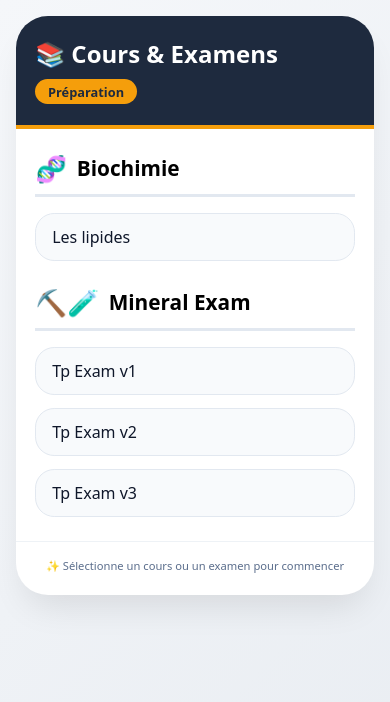
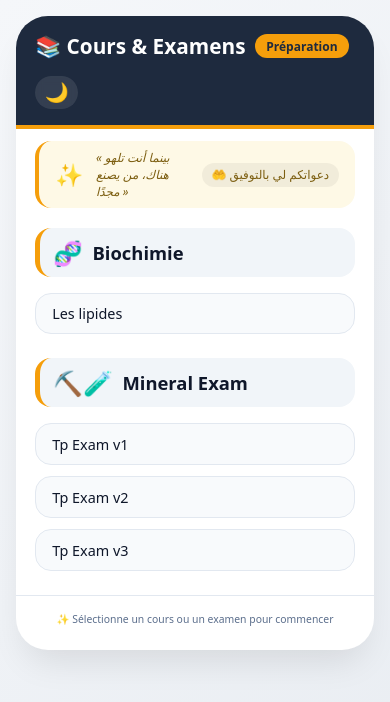
Before and after one commit to dypox28/drnizar, a plain HTML site: page index.html in a window 390 px wide. Drawn offline with Linux system fonts and the light colour scheme.

Commit message:
Update index.html

```diff
--- a/index.html
+++ b/index.html
@@ -11,32 +11,72 @@
             box-sizing: border-box;
         }
 
+        /* ========== متغيرات الضوء والدارك ========== */
+        :root {
+            --bg-body: linear-gradient(135deg, #f5f7fa 0%, #e9edf2 100%);
+            --bg-container: #ffffff;
+            --text-color: #0f172a;
+            --header-bg: #1e2a3e;
+            --header-text: white;
+            --border-color: #e2e8f0;
+            --card-bg: #f8fafc;
+            --quote-bg: #fef9e6;
+            --quote-border: #f59e0b;
+            --quote-text: #7c5e10;
+            --footer-text: #5b6e8c;
+            --section-bg: #f1f5f9;
+            --section-text: #0f172a;
+        }
+
+        body.dark {
+            --bg-body: linear-gradient(135deg, #0f172a 0%, #1e293b 100%);
+            --bg-container: #1e293b;
+            --text-color: #f1f5f9;
+            --header-bg: #0f172a;
+            --header-text: #f1f5f9;
+            --border-color: #334155;
+            --card-bg: #334155;
+            --quote-bg: #2d3a4e;
+            --quote-border: #f59e0b;
+            --quote-text: #fde68a;
+            --footer-text: #94a3b8;
+            --section-bg: #334155;
+            --section-text: #f1f5f9;
+        }
+
         body {
             font-family: system-ui, -apple-system, 'Segoe UI', Roboto, 'Helvetica Neue', sans-serif;
-            background: linear-gradient(135deg, #f5f7fa 0%, #e9edf2 100%);
+            background: var(--bg-body);
             min-height: 100vh;
             padding: 1.5rem;
+            transition: background 0.3s ease;
         }
 
         .container {
             max-width: 800px;
             margin: 0 auto;
-            background: white;
+            background: var(--bg-container);
             border-radius: 2rem;
             box-shadow: 0 20px 35px -10px rgba(0, 0, 0, 0.1);
             overflow: hidden;
+            transition: background 0.3s ease;
         }
 
-        /* Header principal */
+        /* Header */
         .main-header {
-            background: #1e2a3e;
-            padding: 1.8rem 1.8rem;
+            background: var(--header-bg);
+            padding: 1.5rem 1.8rem;
             border-bottom: 4px solid #f59e0b;
+            display: flex;
+            justify-content: space-between;
+            align-items: center;
+            flex-wrap: wrap;
+            gap: 1rem;
         }
 
         .main-header h1 {
-            color: white;
-            font-size: 1.9rem;
+            color: var(--header-text);
+            font-size: 1.7rem;
             font-weight: 600;
             display: flex;
             align-items: center;
@@ -44,7 +84,69 @@
             flex-wrap: wrap;
         }
 
-        /* chaque section (Biochimie / Mineral Exam) */
+        .badge {
+            background: #f59e0b;
+            color: #1e2a3e;
+            font-size: 0.75rem;
+            padding: 0.2rem 0.7rem;
+            border-radius: 40px;
+        }
+
+        /* زر الدارك مود */
+        .darkmode-toggle {
+            background: rgba(255,255,255,0.1);
+            border: none;
+            font-size: 1.5rem;
+            cursor: pointer;
+            padding: 0.4rem 0.7rem;
+            border-radius: 2rem;
+            transition: 0.2s;
+            backdrop-filter: blur(4px);
+        }
+
+        .darkmode-toggle:hover {
+            background: rgba(255,255,255,0.2);
+            transform: scale(1.05);
+        }
+
+        /* اقتباس ستايليش صغير فوق */
+        .stylish-quote {
+            background: var(--quote-bg);
+            margin: 1rem 1.5rem 0 1.5rem;
+            padding: 0.7rem 1.2rem;
+            border-radius: 1rem;
+            border-left: 4px solid var(--quote-border);
+            display: flex;
+            align-items: center;
+            gap: 0.8rem;
+            flex-wrap: wrap;
+            transition: all 0.3s ease;
+        }
+
+        .quote-icon {
+            font-size: 1.4rem;
+        }
+
+        .quote-stylish-text {
+            font-size: 0.85rem;
+            color: var(--quote-text);
+            font-style: italic;
+            flex: 1;
+        }
+
+        .quote-stylish-dua {
+            font-size: 0.75rem;
+            color: var(--quote-text);
+            background: rgba(0,0,0,0.05);
+            padding: 0.2rem 0.6rem;
+            border-radius: 2rem;
+        }
+
+        body.dark .quote-stylish-dua {
+            background: rgba(255,255,255,0.1);
+        }
+
+        /* ===== عناوين الأقسام (التحسين الجديد) ===== */
         .section {
             padding: 0 1.5rem;
         }
@@ -53,16 +155,20 @@
             display: flex;
             align-items: center;
             gap: 0.6rem;
-            font-size: 1.5rem;
-            font-weight: 600;
-            margin-top: 1.8rem;
+            font-size: 1.35rem;
+            font-weight: 700;
+            margin-top: 1.5rem;
             margin-bottom: 1rem;
-            padding-bottom: 0.5rem;
-            border-bottom: 3px solid #e2e8f0;
+            padding: 0.65rem 1rem;
+            background: var(--section-bg);
+            border-radius: 1rem;
+            border-left: 5px solid #f59e0b;
+            color: var(--section-text);
+            transition: all 0.3s ease;
         }
 
         .section-title .emoji {
-            font-size: 1.6rem;
+            font-size: 1.5rem;
         }
 
         .course-list {
@@ -71,102 +177,65 @@
         }
 
         .course-list li {
-            margin-bottom: 0.8rem;
+            margin-bottom: 0.7rem;
         }
 
         .course-list a {
             display: flex;
             align-items: center;
             gap: 1rem;
-            background: #f8fafc;
-            padding: 0.9rem 1.3rem;
-            border-radius: 1.2rem;
+            background: var(--card-bg);
+            padding: 0.8rem 1.2rem;
+            border-radius: 1rem;
             text-decoration: none;
-            font-size: 1.1rem;
+            font-size: 1rem;
             font-weight: 500;
-            color: #0f172a;
+            color: var(--text-color);
             transition: all 0.25s;
-            border: 1px solid #e2e8f0;
+            border: 1px solid var(--border-color);
         }
 
-        /* icône différente selon la section (on peut personnaliser) */
         .course-list a::before {
-            font-size: 1.3rem;
+            font-size: 1.2rem;
             transition: transform 0.2s;
         }
 
-        /* Pour la section Biochimie */
         .section:first-of-type .course-list a::before {
             content: "🧪";
         }
 
-        /* Pour la section Mineral Exam */
         .section:last-of-type .course-list a::before {
             content: "⛏️";
         }
 
         .course-list a:hover {
-            background: #ffffff;
+            background: var(--bg-container);
             border-color: #f59e0b;
-            transform: translateX(6px);
-            box-shadow: 0 8px 18px rgba(0, 0, 0, 0.05);
-        }
-
-        .course-list a:hover::before {
-            transform: scale(1.1);
+            transform: translateX(5px);
+            box-shadow: 0 6px 14px rgba(0, 0, 0, 0.08);
         }
 
         .footer-note {
-            padding: 1.2rem 1.8rem 1.8rem;
-            border-top: 1px solid #eef2f6;
-            font-size: 0.8rem;
-            color: #5b6e8c;
+            padding: 1rem 1.5rem 1.5rem;
+            border-top: 1px solid var(--border-color);
+            font-size: 0.75rem;
+            color: var(--footer-text);
             text-align: center;
-            margin-top: 0.5rem;
+            margin-top: 0.2rem;
         }
 
-        /* ========== RESPONSIVE (الهاتف) ========== */
+        /* ========== RESPONSIVE ========== */
         @media (max-width: 640px) {
-            body {
-                padding: 1rem;
-            }
-
-            .main-header {
-                padding: 1.3rem 1.2rem;
-            }
-
-            .main-header h1 {
-                font-size: 1.5rem;
-            }
-
-            .section {
-                padding: 0 1.2rem;
-            }
-
-            .section-title {
-                font-size: 1.3rem;
-                margin-top: 1.4rem;
-            }
-
-            .course-list a {
-                padding: 0.75rem 1rem;
-                font-size: 1rem;
-            }
-
-            .course-list a::before {
-                font-size: 1.2rem;
-            }
-
-            .footer-note {
-                font-size: 0.7rem;
-                padding: 1rem 1.2rem 1.4rem;
-            }
-        }
-
-        @media (min-width: 1400px) {
-            .container {
-                max-width: 900px;
-            }
+            body { padding: 1rem; }
+            .main-header { padding: 1rem 1.2rem; }
+            .main-header h1 { font-size: 1.3rem; }
+            .darkmode-toggle { font-size: 1.2rem; padding: 0.3rem 0.6rem; }
+            .stylish-quote { margin: 0.8rem 1.2rem 0 1.2rem; padding: 0.5rem 1rem; }
+            .quote-stylish-text { font-size: 0.75rem; }
+            .section { padding: 0 1.2rem; }
+            .section-title { font-size: 1.15rem; padding: 0.5rem 0.8rem; margin-top: 1.2rem; }
+            .course-list a { padding: 0.65rem 1rem; font-size: 0.9rem; }
+            .footer-note { font-size: 0.65rem; }
         }
     </style>
 </head>
@@ -175,22 +244,33 @@
         <div class="main-header">
             <h1>
                 📚 Cours & Examens
-                <span class="badge" style="background:#f59e0b; color:#1e2a3e; font-size:0.8rem; padding:0.2rem 0.8rem; border-radius:40px;">Préparation</span>
+                <span class="badge">Préparation</span>
             </h1>
+            <button class="darkmode-toggle" id="darkModeToggle" aria-label="Dark mode">🌙</button>
         </div>
 
-        <!-- قسم البيوشيمي -->
+        <!-- اقتباس ستايليش -->
+        <div class="stylish-quote">
+            <div class="quote-icon">✨</div>
+            <div class="quote-stylish-text">
+                « بينما أنت تلهو هناك، من يصنع مجدًا »
+            </div>
+            <div class="quote-stylish-dua">
+                🤲 دعواتكم لي بالتوفيق
+            </div>
+        </div>
+
+        <!-- Biochimie -->
         <div class="section">
             <div class="section-title">
                 <span class="emoji">🧬</span> Biochimie
             </div>
             <ul class="course-list">
                 <li><a href="QCM/les lipides.html">Les lipides</a></li>
-                <!-- تقدر تزيد glucides / protéines هنا -->
             </ul>
         </div>
 
-        <!-- قسم Mineral Exam (بالانجليزية) -->
+        <!-- Mineral Exam -->
         <div class="section">
             <div class="section-title">
                 <span class="emoji">⛏️🧪</span> Mineral Exam
@@ -206,5 +286,26 @@
             ✨ Sélectionne un cours ou un examen pour commencer
         </div>
     </div>
+
+    <script>
+        const toggle = document.getElementById('darkModeToggle');
+        const body = document.body;
+
+        if (localStorage.getItem('darkMode') === 'enabled') {
+            body.classList.add('dark');
+            toggle.textContent = '☀️';
+        }
+
+        toggle.addEventListener('click', () => {
+            body.classList.toggle('dark');
+            if (body.classList.contains('dark')) {
+                localStorage.setItem('darkMode', 'enabled');
+                toggle.textContent = '☀️';
+            } else {
+                localStorage.setItem('darkMode', 'disabled');
+                toggle.textContent = '🌙';
+            }
+        });
+    </script>
 </body>
 </html>
```
